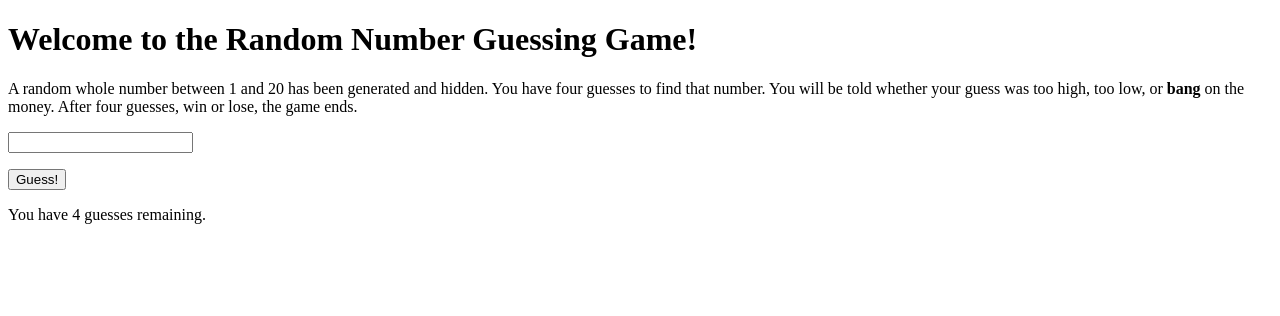
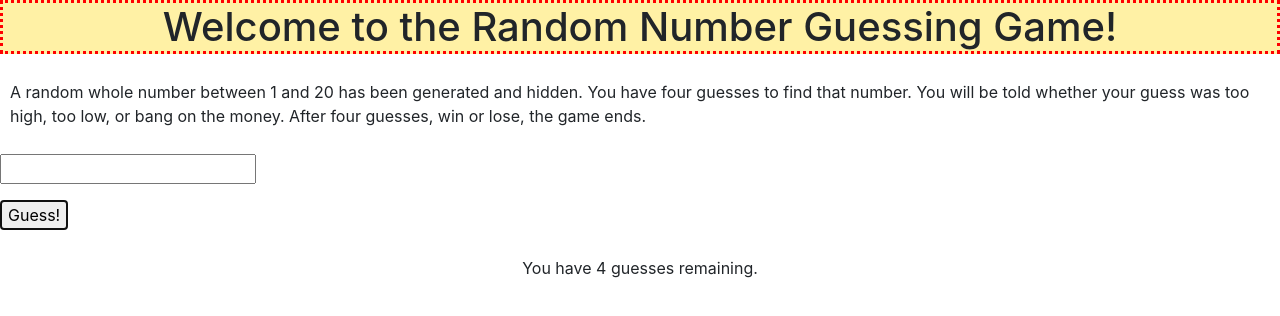
Before and after one commit to sethripman/number-guesser, a plain HTML site: page index.html in a window 1280 px wide. Both pictures are taken after a click on the button "Guess!". Drawn offline with nearby package versions, Linux system fonts and the light colour scheme.

Commit message:
added victory roadhog image

```diff
--- a/app.js
+++ b/app.js
@@ -18,7 +18,7 @@ output is response
 function getRandomInt(min, max) {
     min = Math.ceil(min);
     max = Math.floor(max);
-    return Math.floor(Math.random() * (max - min)) + min; //The maximum is exclusive and the minimum is inclusive
+    return Math.floor(Math.random() * (max - min)) + min;
 }
 
 // Guess button Event Listener
@@ -27,6 +27,10 @@ myButton.addEventListener('click', () => {
     const sanitizedGuess = parseInt(currentGuess, 10);
     let result = compareNumbers(sanitizedGuess, targetNumber);
 
+    // clears input field on click for clean visuals
+    document.getElementById('guess-field').value = '';
+
+    // branching display based on result
     switch (result) {
         case -1:
             guessLow();
@@ -64,8 +68,12 @@ function gameOver(ending) {
     disableGameplay();
     if (!ending)
         responseMessage.textContent = 'Nice try ya garbanzon bean! The correct number was ' + targetNumber + '. Game over!';
-    else
+    else {
         responseMessage.textContent = 'You got it right! The correct number was ' + targetNumber + '. Congratulations! Game over.';
+        const victoryImage = document.getElementById('thumbs-up');
+        victoryImage.classList.remove('hidden');
+        victoryImage.classList.add('instructions');
+    }
 }
 
 // Update remaining guesses display
--- a/index.html
+++ b/index.html
@@ -5,14 +5,17 @@
     <meta charset="UTF-8">
     <meta name="viewport" content="width=device-width, initial-scale=1.0">
     <meta http-equiv="X-UA-Compatible" content="ie=edge">
+    <link rel="stylesheet" href="https://stackpath.bootstrapcdn.com/bootstrap/4.3.1/css/bootstrap.min.css" integrity="sha384-ggOyR0iXCbMQv3Xipma34MD+dH/1fQ784/j6cY/iJTQUOhcWr7x9JvoRxT2MZw1T" crossorigin="anonymous">
     <link rel="stylesheet" href="style.css">
     <title>Random Number Guessing Game</title>
 </head>
 
 <body>
-    <h1>Welcome to the Random Number Guessing Game!</h1>
+    <h1>
+        <p class="title">Welcome to the Random Number Guessing Game!</p>
+    </h1>
 
-    <p>A random whole number between 1 and 20 has been generated and hidden. You have four guesses to find that number. You will be told whether your guess was too high, too low, or <strong>bang</strong> on the money. After four guesses, win or lose, the game ends.</p>
+    <p class="instructions">A random whole number between 1 and 20 has been generated and hidden. You have four guesses to find that number. You will be told whether your guess was too high, too low, or bang on the money. After four guesses, win or lose, the game ends.</p>
 
     <p>
         <input id="guess-field">
@@ -22,8 +25,12 @@
     </p>
 
     <p>
-        <span id="response">You have 4 guesses remaining.</span>
+        <span id="response" class="instructions">You have 4 guesses remaining.</span>
     </p>
+
+    <div class="hidden" id="thumbs-up">
+        <img src="https://66.media.tumblr.com/60a8c43713bcf37238cb6f10beb0b69a/tumblr_oqrugxEfeP1w924ygo1_500.gifv">
+    </div>
 
     <script src="app.js" type="module"></script>
 </body>
--- a/style.css
+++ b/style.css
@@ -1,3 +1,18 @@
 .hidden {
     visibility: hidden;
 }
+
+.title {
+    display: flex;
+    justify-content: center;
+    align-content: center;
+    background: rgb(255, 241, 165);
+    border: 3px dotted red;
+}
+
+.instructions {
+    display: flex;
+    justify-content: center;
+    align-content: center;
+    padding: 10px;
+}
```
